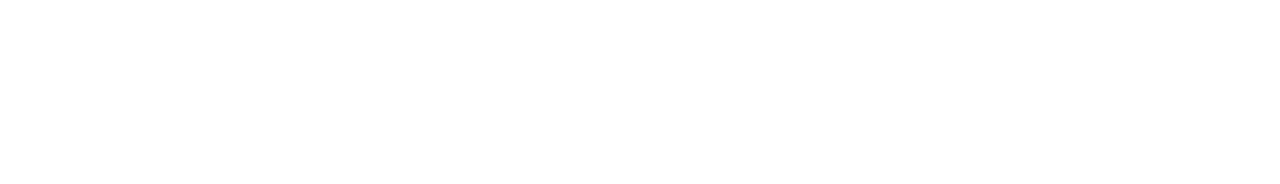
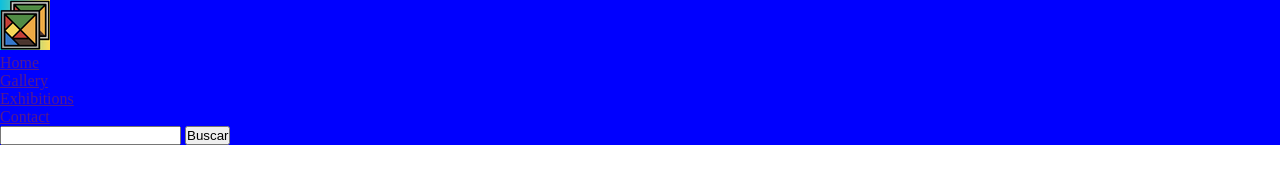
Before and after one commit to EvaBustamante7/HTML-CSS-JS-Gallery, a plain HTML site: page index.html in a window 1280 px wide. Drawn offline with Linux system fonts and the light colour scheme; files that its build step writes are made by us from their sources.

Commit message:
reset css, links, navbar

```diff
--- a/css/reset.css
+++ b/css/reset.css
@@ -0,0 +1,5 @@
+* {
+    box-sizing: border-box;
+    padding: 0;
+    margin: 0;
+}
--- a/css/style.css
+++ b/css/style.css
@@ -0,0 +1,3 @@
+.container {
+    background: blue;
+    }
--- a/index.html
+++ b/index.html
@@ -1,12 +1,47 @@
 <!DOCTYPE html>
 <html lang="en">
+
 <head>
     <meta charset="UTF-8">
     <meta http-equiv="X-UA-Compatible" content="IE=edge">
     <meta name="viewport" content="width=device-width, initial-scale=1.0">
     <title>Danny.Corso.Gallery</title>
+    <link rel="stylesheet" href="reset.css">
+    <link rel="stylesheet" href="style.css">
+    <!--Font awesome-->
+    <link rel="stylesheet" href="https://cdnjs.cloudflare.com/ajax/libs/font-awesome/6.4.0/css/all.min.css">
+
 </head>
+
 <body>
 
+    <div class="container">
+        <nav class="nav-main">
+            <img src="img/background/brand.png" alt="logo" class="nav-brand">
+            <ul class="nav-menu">
+                <li>
+                    <a href="">Home</a>
+                </li>
+                <li>
+                    <a href="">Gallery</a>
+                </li>
+                <li>
+                    <a href="">Exhibitions</a>
+                </li>
+                <li>
+                    <a href="">Contact</a>
+                </li>
+            </ul>
+            <!--Formulario búsqueda, name=valor único y significativo-->
+            <form>
+                <input type="search" name="q">
+                <button type="submit">Buscar</button>
+            </form>
+
+        </nav>
+    </div>
+
+
 </body>
+
 </html>
```
